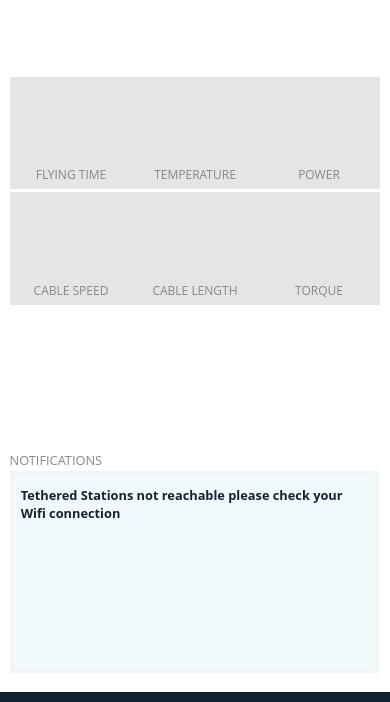
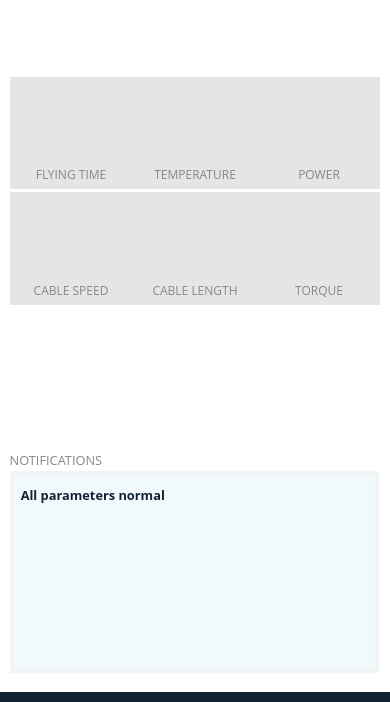
Before and after one commit to odyssee/SAFE-T_App, a plain HTML site: page www/index.html in a window 390 px wide. Shown: the part 95-797 px from the top of the page. Drawn offline with Linux system fonts and the light colour scheme; some packages are replaced by stand-ins of ours.

Commit message:
Update index.html

```diff
--- a/www/index.html
+++ b/www/index.html
@@ -135,8 +135,7 @@
 						<div id="notifications">
 							NOTIFICATIONS
 							<div id="notifRectangle">
-								Tethered Stations not reachable please check your Wifi connection
-
+								All parameters normal
 							</div>  <!-- fin de div notifRectangle -->
 						</div> <!-- fin de div id notifications -->
 					</div> <!-- fin de div innerBloc -->
```
